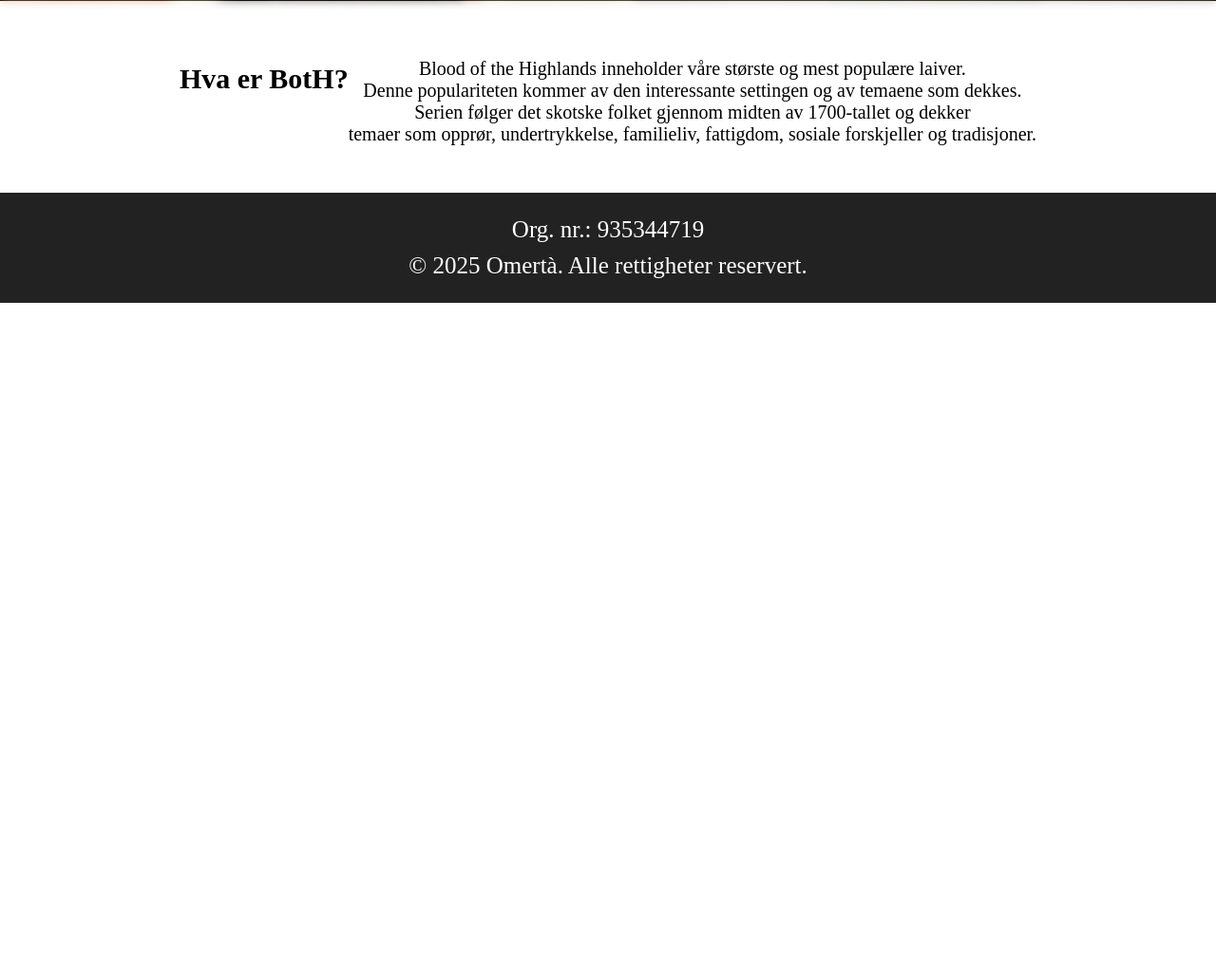
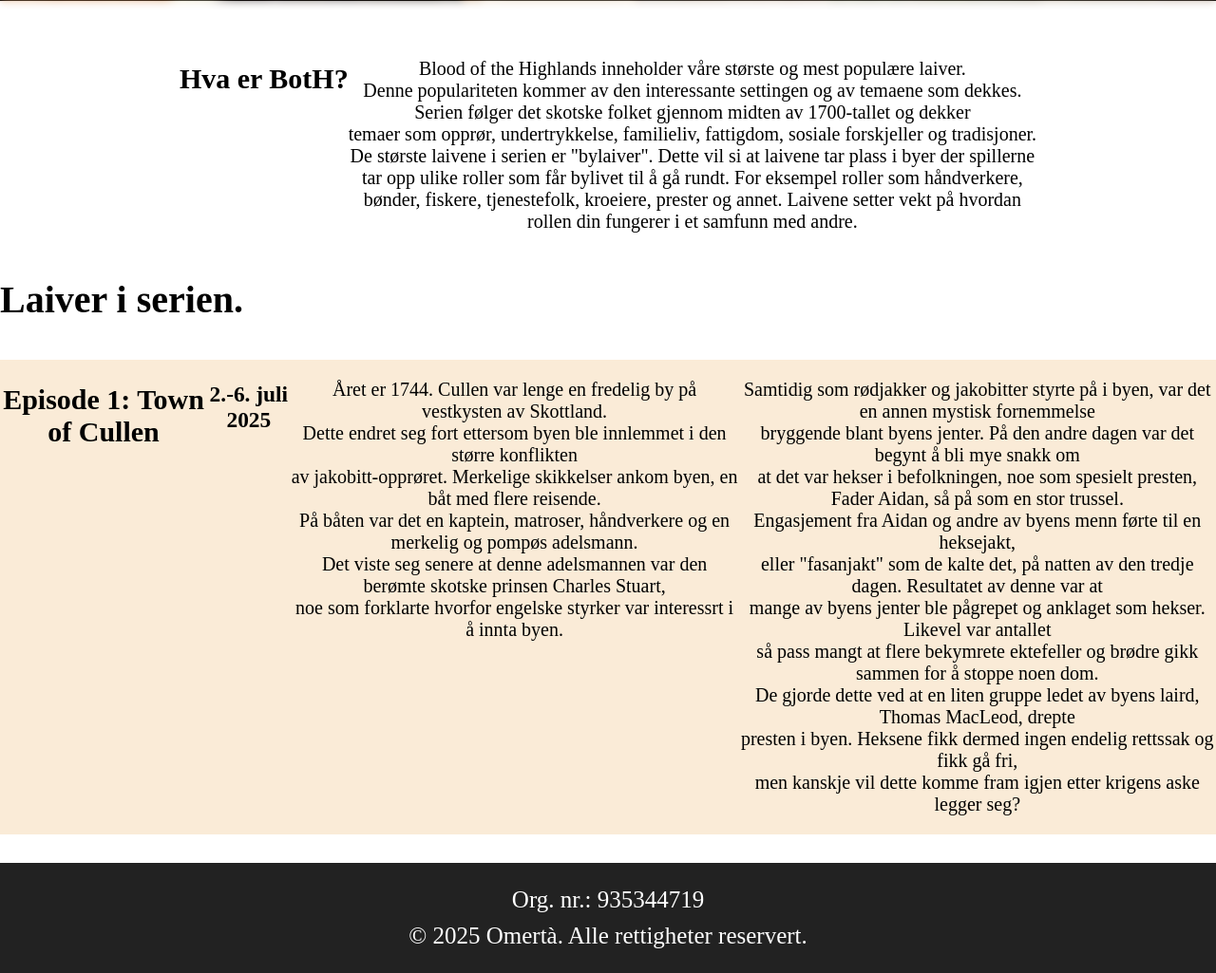
Before and after one commit to Garluss/garluss.github.io, a Python web app: template forts-IT2/nettside-test-omerta/flaskr/templates/both.html in a window 1280 px wide. Shown: the part 646-1671 px from the top of the page at 95% size. Before the commit the page ends 965 px from the top, so only its background shows below. Run offline with Jinja, Linux system fonts and the light colour scheme; the template is opened without the code that fills it, so the values that code supplies are empty.

Commit message:
skrevet om BotH

```diff
--- a/forts-IT2/nettside-test-omerta/flaskr/templates/both.html
+++ b/forts-IT2/nettside-test-omerta/flaskr/templates/both.html
@@ -12,6 +12,13 @@
             justify-content: center;
             text-align: center;
             margin-top: 30px;
+        }
+        .episode {
+            display: flex;
+            justify-content: center;
+            text-align: center;
+            margin-top: 40px;
+            background-color: antiquewhite;
         }
     </style>
 {% endblock %}
@@ -29,7 +36,36 @@
             Blood of the Highlands inneholder våre største og mest populære laiver. <br>
             Denne populariteten kommer av den interessante settingen og av temaene som dekkes. <br>
             Serien følger det skotske folket gjennom midten av 1700-tallet og dekker <br>
-            temaer som opprør, undertrykkelse, familieliv, fattigdom, sosiale forskjeller og tradisjoner.
+            temaer som opprør, undertrykkelse, familieliv, fattigdom, sosiale forskjeller og tradisjoner. <br>
+            De største laivene i serien er "bylaiver". Dette vil si at laivene tar plass i byer der spillerne <br>
+            tar opp ulike roller som får bylivet til å gå rundt. For eksempel roller som håndverkere, <br>
+            bønder, fiskere, tjenestefolk, kroeiere, prester og annet. Laivene setter vekt på hvordan <br>
+            rollen din fungerer i et samfunn med andre.
+        </p>
+    </div>
+    <h1>Laiver i serien.</h1>
+    <div class="episode">
+        <h2>Episode 1: Town of Cullen</h2>
+        <h3>2.-6. juli 2025</h3>
+        <p>
+            Året er 1744. Cullen var lenge en fredelig by på vestkysten av Skottland. <br>
+            Dette endret seg fort ettersom byen ble innlemmet i den større konflikten <br>
+            av jakobitt-opprøret. Merkelige skikkelser ankom byen, en båt med flere reisende. <br>
+            På båten var det en kaptein, matroser, håndverkere og en merkelig og pompøs adelsmann. <br>
+            Det viste seg senere at denne adelsmannen var den berømte skotske prinsen Charles Stuart, <br>
+            noe som forklarte hvorfor engelske styrker var interessrt i å innta byen.
+        </p>
+        <p>
+            Samtidig som rødjakker og jakobitter styrte på i byen, var det en annen mystisk fornemmelse <br>
+            bryggende blant byens jenter. På den andre dagen var det begynt å bli mye snakk om <br>
+            at det var hekser i befolkningen, noe som spesielt presten, Fader Aidan, så på som en stor trussel. <br>
+            Engasjement fra Aidan og andre av byens menn førte til en heksejakt, <br>
+            eller "fasanjakt" som de kalte det, på natten av den tredje dagen. Resultatet av denne var at <br>
+            mange av byens jenter ble pågrepet og anklaget som hekser. Likevel var antallet <br>
+            så pass mangt at flere bekymrete ektefeller og brødre gikk sammen for å stoppe noen dom. <br>
+            De gjorde dette ved at en liten gruppe ledet av byens laird, Thomas MacLeod, drepte <br>
+            presten i byen. Heksene fikk dermed ingen endelig rettssak og fikk gå fri, <br>
+            men kanskje vil dette komme fram igjen etter krigens aske legger seg?
         </p>
     </div>
 {% endblock %}
```
